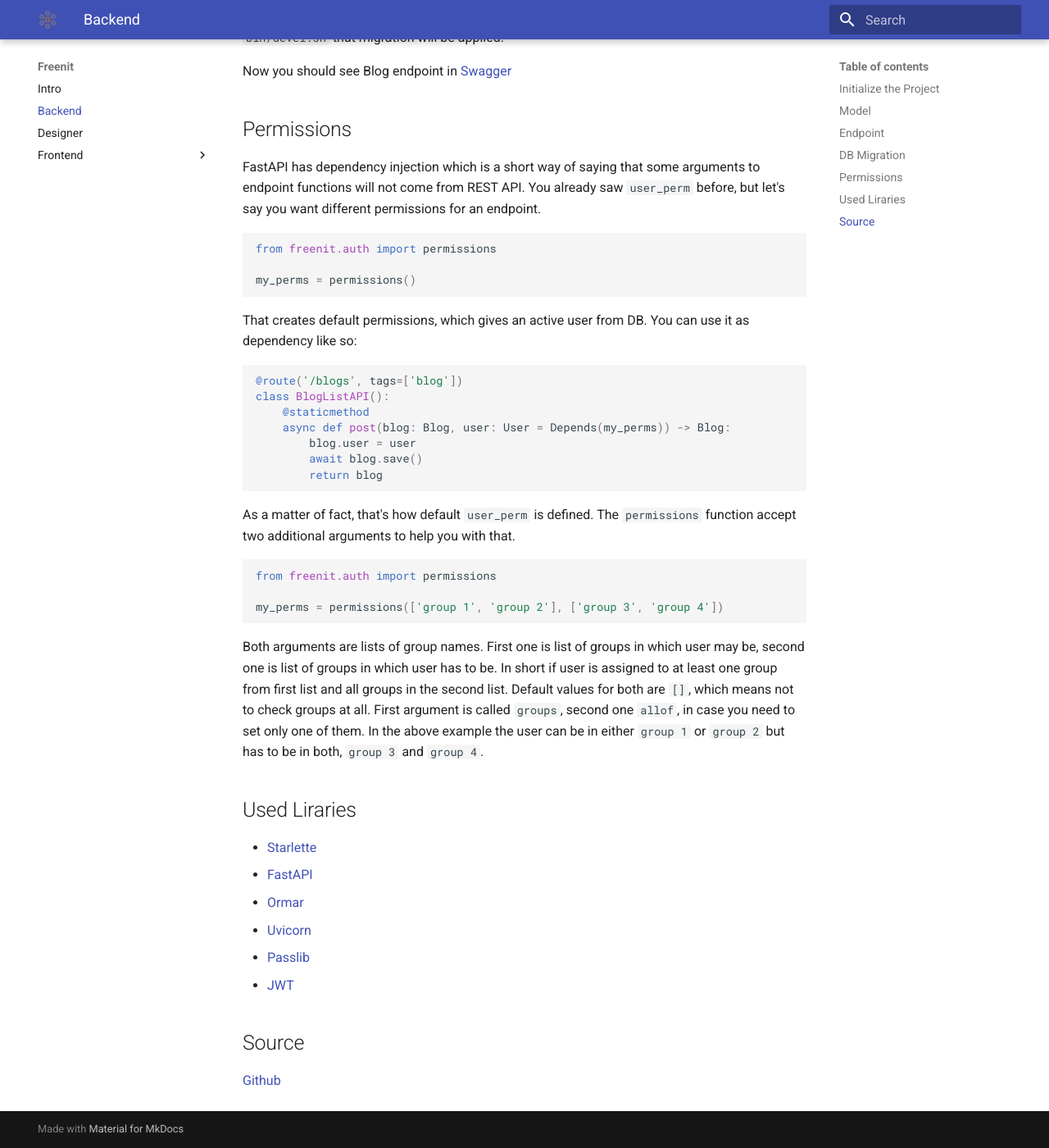
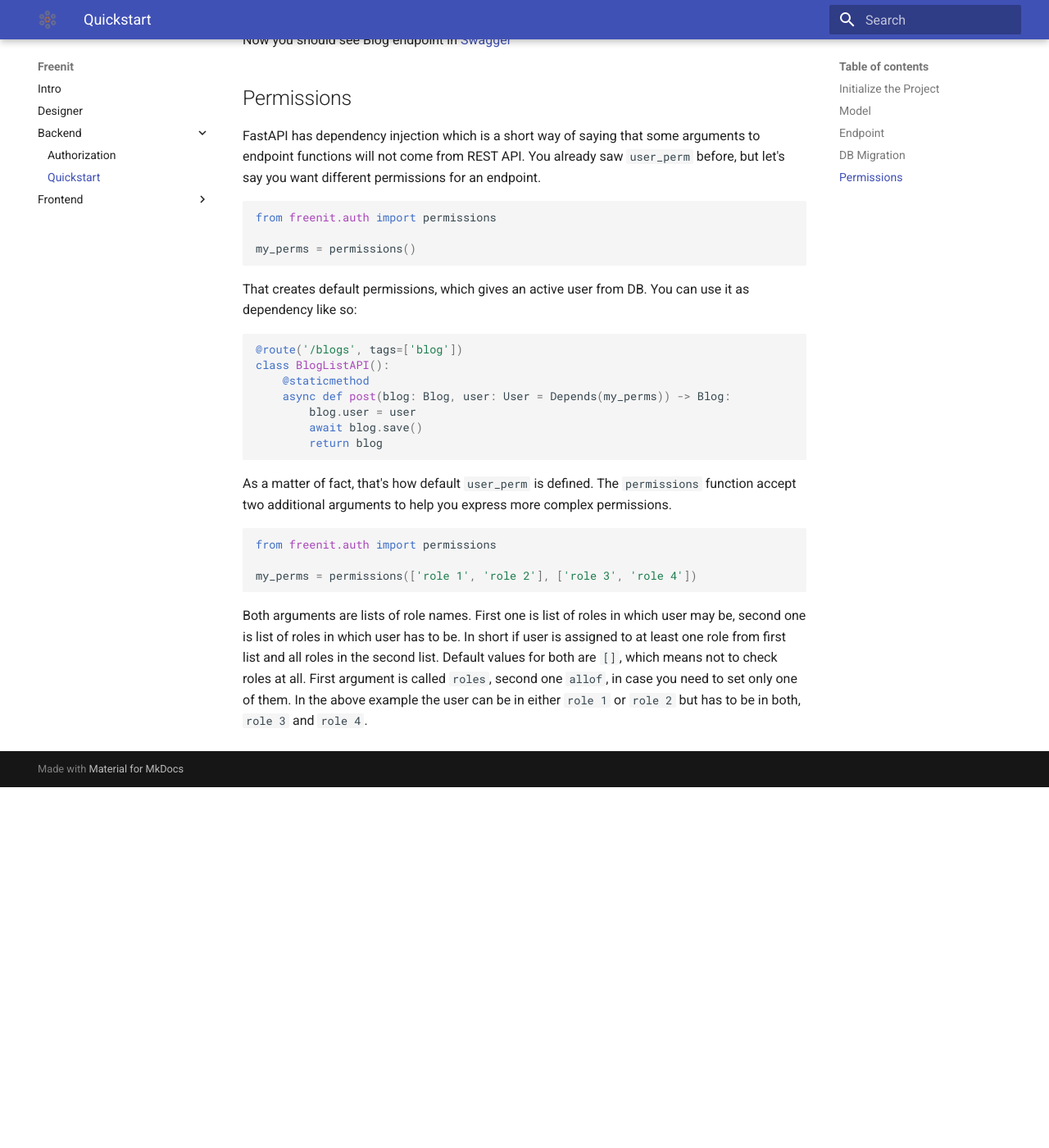
Before and after one commit to freenit-framework/doc, an MkDocs documentation site: the page built from docs/backend/quickstart.md, in a window 1280 px wide and 1400 px high, scrolled down 3764 px. Shown: the whole window at 82% size. Built offline with MkDocs 1.6.1 and Material for MkDocs 9.7.7, drawn with Linux system fonts in a browser that asks for light colours; after the commit the page ends 4724 px from its top, so only the background shows below that; some of the changed text lies outside the part shown.

Commit message:
Add authorization docs

````diff
--- a/docs/backend.md
+++ b/docs/backend/quickstart.md
@@ -1,4 +1,4 @@
-# Backend
+# Quickstart
 
 ## Initialize the Project
 ```bash
@@ -205,29 +202,19 @@ class BlogListAPI():
 ```
 
 As a matter of fact, that's how default `user_perm` is defined. The `permissions`
-function accept two additional arguments to help you with that.
+function accept two additional arguments to help you express more complex
+permissions.
 
 ```py
 from freenit.auth import permissions
 
-my_perms = permissions(['group 1', 'group 2'], ['group 3', 'group 4'])
+my_perms = permissions(['role 1', 'role 2'], ['role 3', 'role 4'])
 ```
 
-Both arguments are lists of group names. First one is list of groups in which
-user may be, second one is list of groups in which user has to be. In short if
-user is assigned to at least one group from first list and all groups in the
-second list. Default values for both are `[]`, which means not to check groups
-at all. First argument is called `groups`, second one `allof`, in case you need
+Both arguments are lists of role names. First one is list of roles in which
+user may be, second one is list of roles in which user has to be. In short if
+user is assigned to at least one role from first list and all roles in the
+second list. Default values for both are `[]`, which means not to check roles
+at all. First argument is called `roles`, second one `allof`, in case you need
 to set only one of them. In the above example the user can be in either
-`group 1` or `group 2` but has to be in both, `group 3` and `group 4`.
-
-## Used Liraries
-* [Starlette](https://www.starlette.io/)
-* [FastAPI](https://fastapi.tiangolo.com/)
-* [Ormar](https://github.com/collerek/ormar)
-* [Uvicorn](https://www.uvicorn.org/)
-* [Passlib](https://passlib.readthedocs.io/)
-* [JWT](https://github.com/jpadilla/pyjwt)
-
-## Source
-[Github](https://github.com/freenit-framework/backend)
+`role 1` or `role 2` but has to be in both, `role 3` and `role 4`.
````
Also changed, not shown: other parts of docs/backend/quickstart.md (+9 -12 lines), docs/backend/authorization.md (added, +101 -0 lines), docs/index.md (+23 -0 lines).
